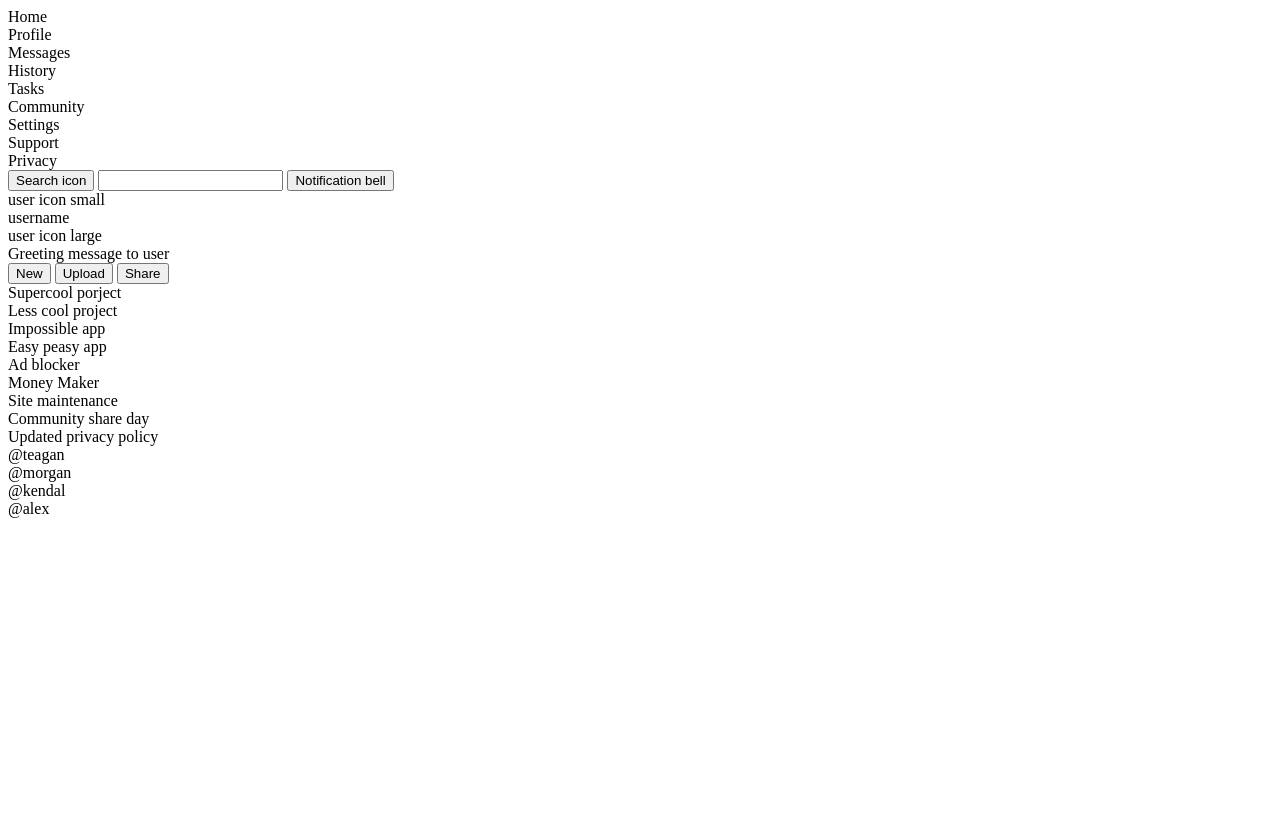
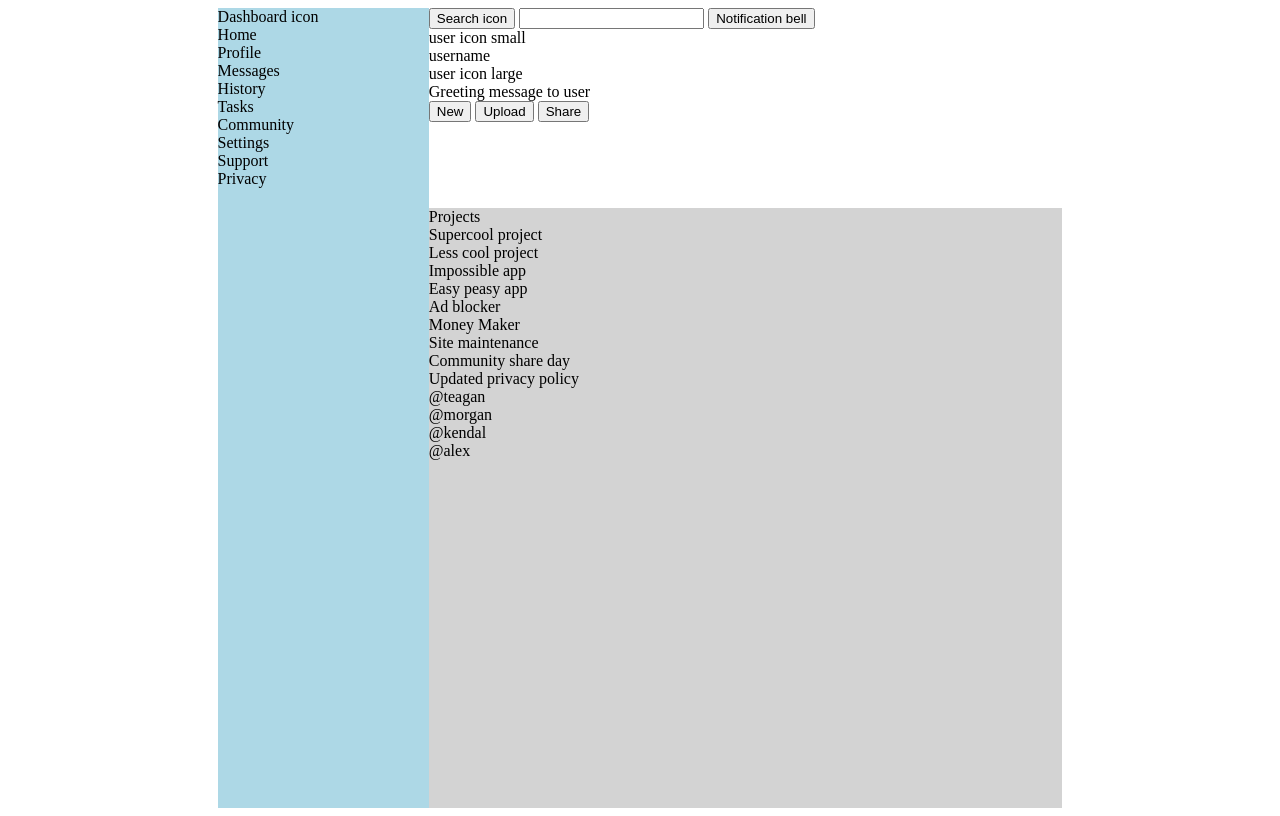
Before and after one commit to Jack273/dashboard, a plain HTML site: page index.html in a window 1280 px wide. Drawn offline with Linux system fonts and the light colour scheme.

Commit message:
css styling added and elements position roughly

```diff
--- a/index.html
+++ b/index.html
@@ -5,9 +5,12 @@
     <meta http-equiv="X-UA-Compatible" content="IE=edge">
     <meta name="viewport" content="width=device-width, initial-scale=1.0">
     <title>Dashboard</title>
+    <link rel="stylesheet" href="stylesheet.css">
 </head>
 <body>
+  <div class="container">
     <div class="sidebar">
+      <div>Dashboard icon</div>
       <div>Home</div>
       <div>Profile</div>
       <div>Messages</div>
@@ -31,31 +34,28 @@
       <button>Upload</button>
       <button>Share</button>
     </div>
-
     <div class="content">
       <div class="projects">
-        <label for=""></label>
-        <div>Supercool porject</div>
+          <label for="">Projects</label>
+          <div>Supercool project</div>
           <div>Less cool project</div>
           <div>Impossible app</div>
           <div>Easy peasy app</div>
           <div>Ad blocker</div>
           <div>Money Maker</div>
       </div>
-
       <div class="announcements">
           <div>Site maintenance</div>
           <div>Community share day</div>
           <div>Updated privacy policy</div>
       </div>
-
       <div class="Trending">
           <div>@teagan</div>
           <div>@morgan</div>
           <div>@kendal</div>
           <div>@alex</div>
       </div>
-
+    </div>
   </div>
 </body>
 </html>
--- a/stylesheet.css
+++ b/stylesheet.css
@@ -0,0 +1,26 @@
+body{
+    display: flex;
+    justify-content: center;
+}
+
+.container {
+    display: grid;
+    grid-template-columns: 1fr 3fr;
+    grid-template-rows: 1fr 3fr;
+    width: 66vw;
+}
+
+.sidebar {
+    grid-area: 1/1/3/2;
+    height: 100vh;
+    background-color: lightblue;
+}
+
+.header {
+    grid-area: 1/2/2/3;
+}
+
+.content {
+    grid-area: 2/2/3/3;
+    background-color: lightgray;
+}
```
Lines whose indentation alone changed are shown as unchanged.
